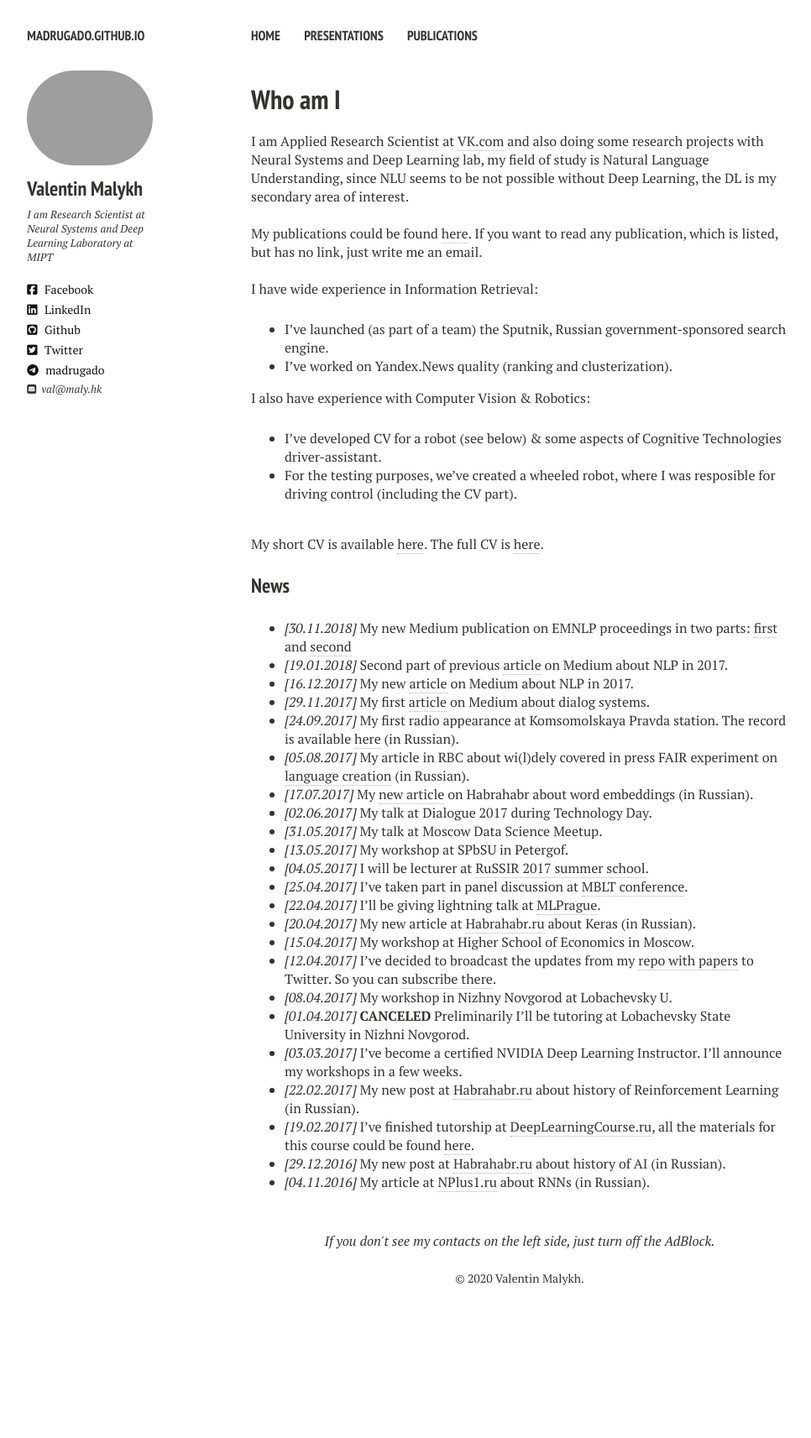
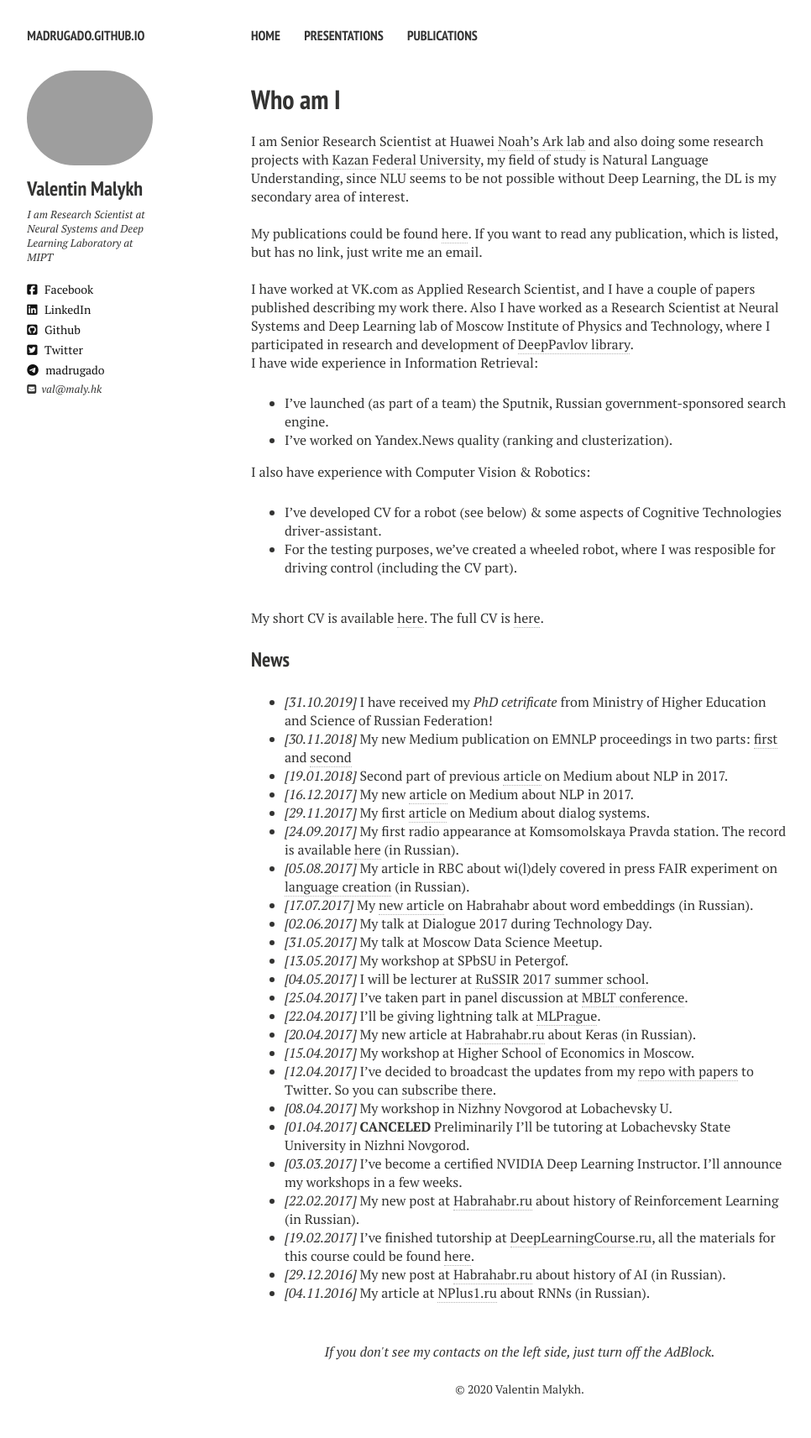
Before and after one commit to madrugado/madrugado.github.io, a Jekyll site: the page built from index.md, in a window 1280 px wide. Shown: the whole page at 84% size, without its empty margins (21-987 px from the left). Built offline with Jekyll 4.4.1, drawn with Linux system fonts in a browser that asks for light colours; nearby versions of some CDN libraries; before the commit the page ends 1581 px from its top, so only the background shows below that.

Commit message:
UPD: important updates

```diff
--- a/index.md
+++ b/index.md
@@ -4,13 +4,15 @@ title: Who am I
 ---
 
 
-I am Applied Research Scientist at [VK.com](https://vk.com) and also doing some research projects with Neural Systems and Deep Learning lab, my field of study is Natural Language Understanding, since NLU seems to be not possible without Deep Learning, the DL is my secondary area of interest.
+I am Senior Research Scientist at Huawei [Noah's Ark lab](http://www.noahlab.com.hk/) and also doing some research projects with [Kazan Federal University](https://kpfu.ru/eng), my field of study is Natural Language Understanding, since NLU seems to be not possible without Deep Learning, the DL is my secondary area of interest.
 
 <br />
 
 My publications could be found [here](./publications.md). If you want to read any publication, which is listed, but has no link, just write me an email.
 
 <br />
+I have worked at VK.com as Applied Research Scientist, and I have a couple of papers published describing my work there.
+Also I have worked as a Research Scientist at Neural Systems and Deep Learning lab of Moscow Institute of Physics and Technology, where I participated in research and development of [DeepPavlov library](https://deeppavlov.ai).
 
 I have wide experience in Information Retrieval:
 - I've launched (as part of a team) the Sputnik, Russian government-sponsored search engine.
@@ -25,6 +27,7 @@ I also have experience with Computer Vision & Robotics:
 My short CV is available [here](resume/one-page-cv.pdf). The full CV is [here](https://www.dropbox.com/s/ce0d73trfwtfc7h/academic_CV2.pdf?dl=1).
 
 ### News
+- *[31.10.2019]* I have received my *PhD cetrificate* from Ministry of Higher Education and Science of Russian Federation!
 - *[30.11.2018]* My new Medium publication on EMNLP proceedings in two parts: [first](https://medium.com/@madrugado/interesting-stuff-at-emnlp-part-i-4a79b5007eb1) and [second](https://medium.com/@madrugado/interesting-stuff-at-emnlp-part-ii-ce92ac928f16)
 - *[19.01.2018]* Second part of previous [article](https://medium.com/@madrugado/advances-in-nlp-in-2017-part-ii-d8da391a3f01) on Medium about NLP in 2017.
 - *[16.12.2017]* My new [article](https://medium.com/@madrugado/advances-in-nlp-in-2017-b00e927fcc57) on Medium about NLP in 2017.
```
